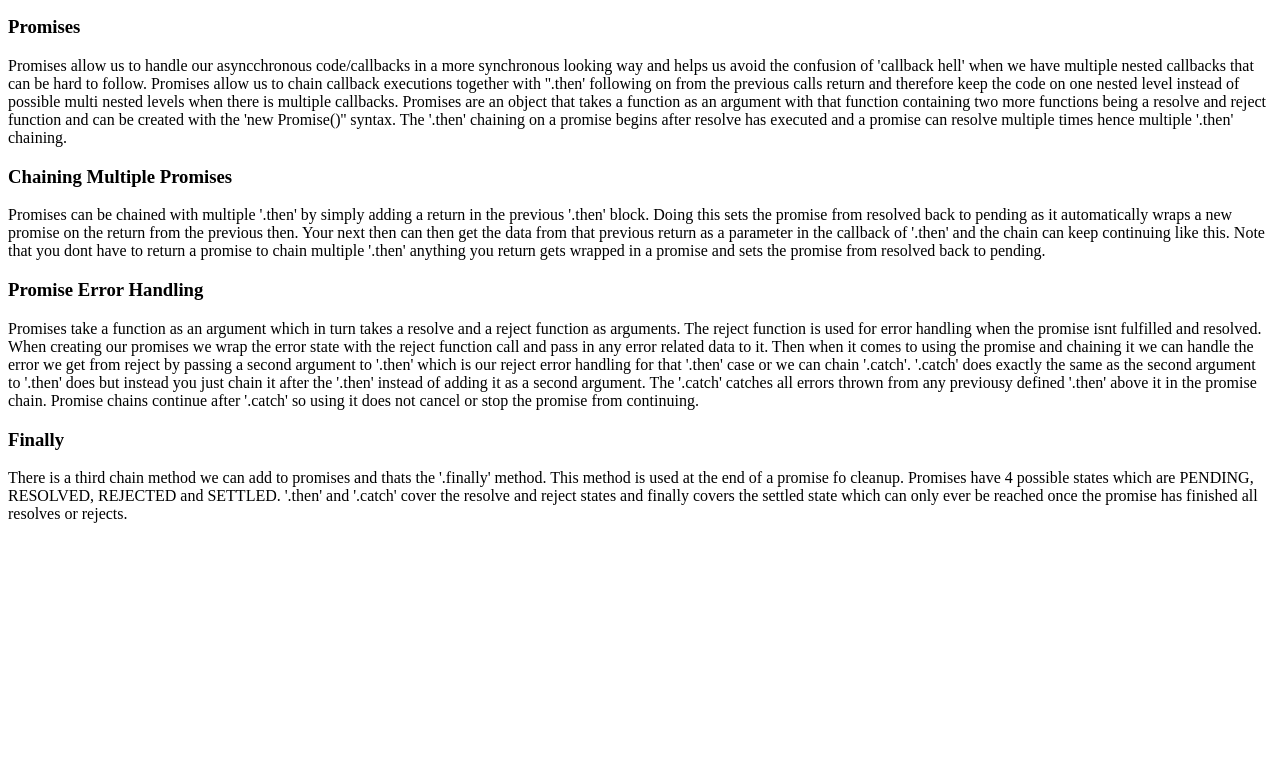
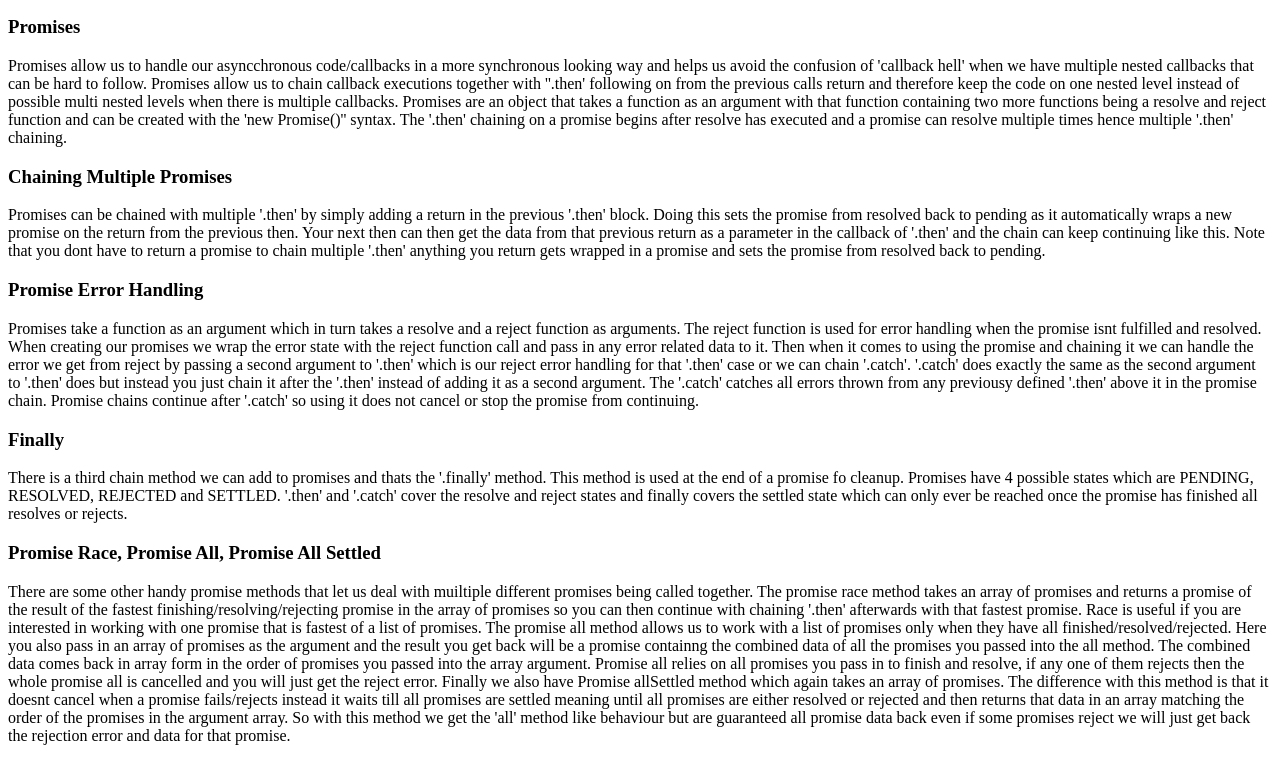
Before and after one commit to Adam-Harte/async-JavaScript, a plain HTML site: page index.html in a window 1280 px wide. Shown: the part 440-1201 px from the top of the page. Before the commit the page ends 979 px from the top, so only its background shows below. Drawn offline with Linux system fonts and the light colour scheme.

Commit message:
promise race, all and allSettle addedd

```diff
--- a/app.js
+++ b/app.js
@@ -45,3 +45,16 @@ getPosition()
 	.catch((error) => {
 		console.log(error);
 	});
+
+// promise race, all, allSettled
+Promise.race([getPosition(), getTimer(1000)]).then((data) => {
+	console.log(data);
+});
+
+Promise.all([getPosition(), getTimer(1000)]).then((data) => {
+	console.log(data);
+});
+
+Promise.allSettled([getPosition(), getTimer(1000)]).then((data) => {
+	console.log(data);
+});
--- a/index.html
+++ b/index.html
@@ -93,5 +93,31 @@
 			finally covers the settled state which can only ever be reached once the
 			promise has finished all resolves or rejects.
 		</p>
+		<h3>Promise Race, Promise All, Promise All Settled</h3>
+		<p>
+			There are some other handy promise methods that let us deal with muiltiple
+			different promises being called together. The promise race method takes an
+			array of promises and returns a promise of the result of the fastest
+			finishing/resolving/rejecting promise in the array of promises so you can
+			then continue with chaining '.then' afterwards with that fastest promise.
+			Race is useful if you are interested in working with one promise that is
+			fastest of a list of promises. The promise all method allows us to work
+			with a list of promises only when they have all
+			finished/resolved/rejected. Here you also pass in an array of promises as
+			the argument and the result you get back will be a promise containng the
+			combined data of all the promises you passed into the all method. The
+			combined data comes back in array form in the order of promises you passed
+			into the array argument. Promise all relies on all promises you pass in to
+			finish and resolve, if any one of them rejects then the whole promise all
+			is cancelled and you will just get the reject error. Finally we also have
+			Promise allSettled method which again takes an array of promises. The
+			difference with this method is that it doesnt cancel when a promise
+			fails/rejects instead it waits till all promises are settled meaning until
+			all promises are either resolved or rejected and then returns that data in
+			an array matching the order of the promises in the argument array. So with
+			this method we get the 'all' method like behaviour but are guaranteed all
+			promise data back even if some promises reject we will just get back the
+			rejection error and data for that promise.
+		</p>
 	</body>
 </html>
```
